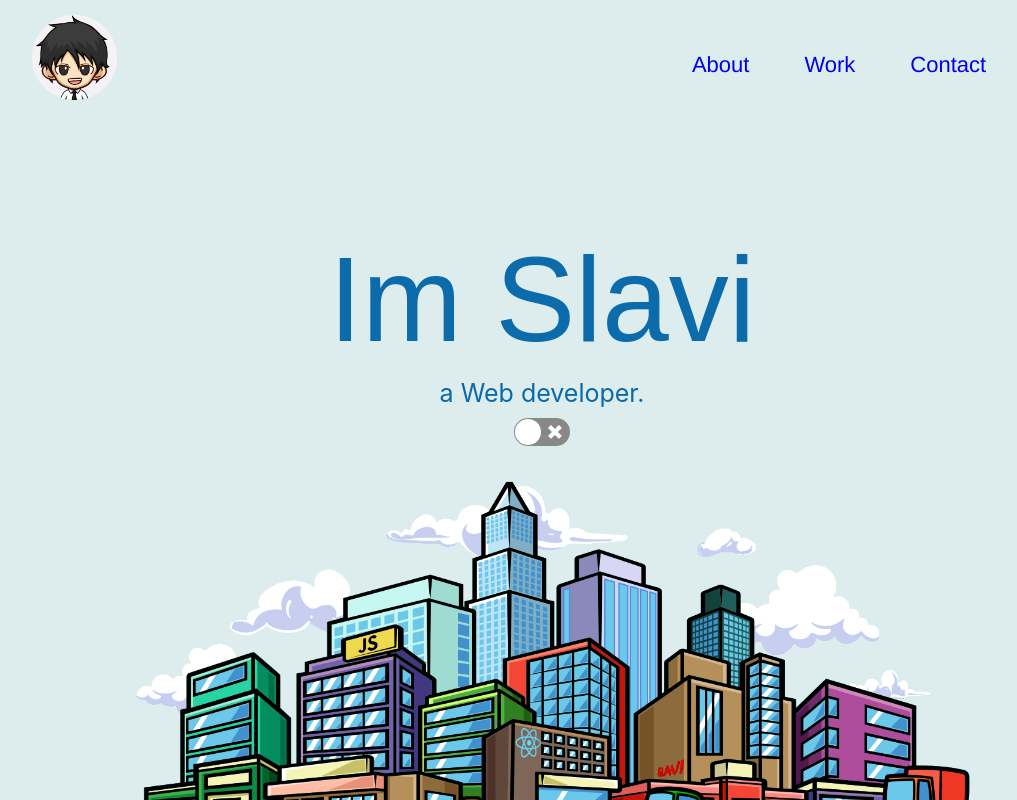
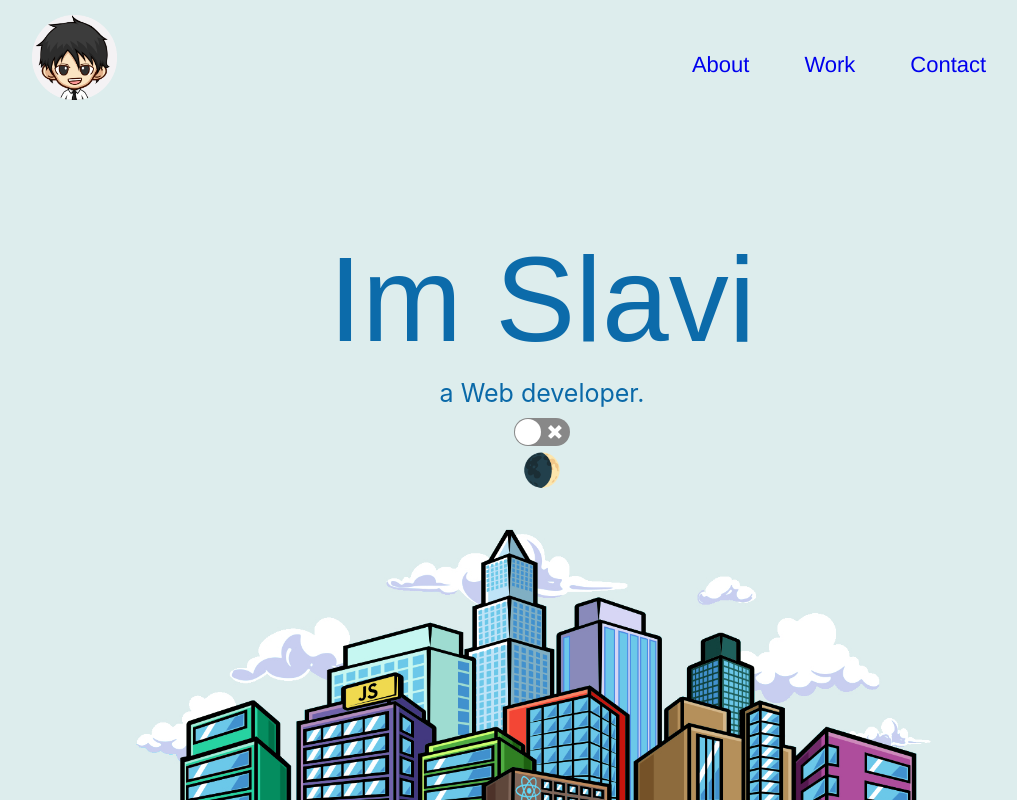
Before and after one commit to Slavi-Svec/portfolio-website-v4, a React (Create React App) app: page / in a window 1280 px wide. Shown: the top 800 px of the page, without its empty margins (98-1115 px from the left). Built offline with nearby package versions, Linux system fonts and the light colour scheme; a web font is replaced by a local one.

Commit message:
add dark mode emoji

```diff
--- a/src/pages/About/About.jsx
+++ b/src/pages/About/About.jsx
@@ -15,7 +15,6 @@ const About = () => {
   return (
     <>
       <Navbar />
-
       <section className="hero-container">
         <Text text="Im Slavi" className="about-title" variant="h2" />
         <Text
@@ -24,7 +23,7 @@ const About = () => {
           variant="h3"
         />
         <ReactSwitch />
-
+        <span className="emojis">🌒</span>
         <Image className="hero-image" src={heroImage} />
       </section>
       <section className="about-description">
--- a/src/pages/About/styles.css
+++ b/src/pages/About/styles.css
@@ -5,6 +5,12 @@
   min-height: 122px;
   background: #ddeded;
   object-fit: contain;
+}
+
+.emojis {
+  font-size: 2rem;
+  line-height: 1.2em;
+  margin: 5px 0;
 }
 
 .about-description-logo {
@@ -21,7 +27,7 @@
   color: #0c6baa;
   font-size: 120px;
   font-weight: 400;
-  font-family: 'Lemon Jelly Personal Use', sans-serif;
+  font-family: "Lemon Jelly Personal Use", sans-serif;
 }
 
 .about-profession {
```
